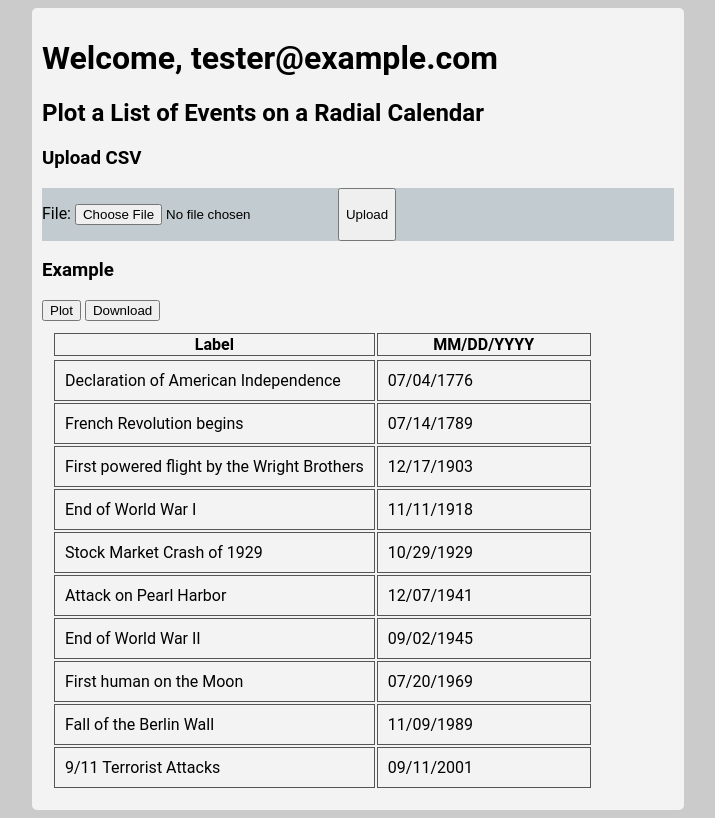
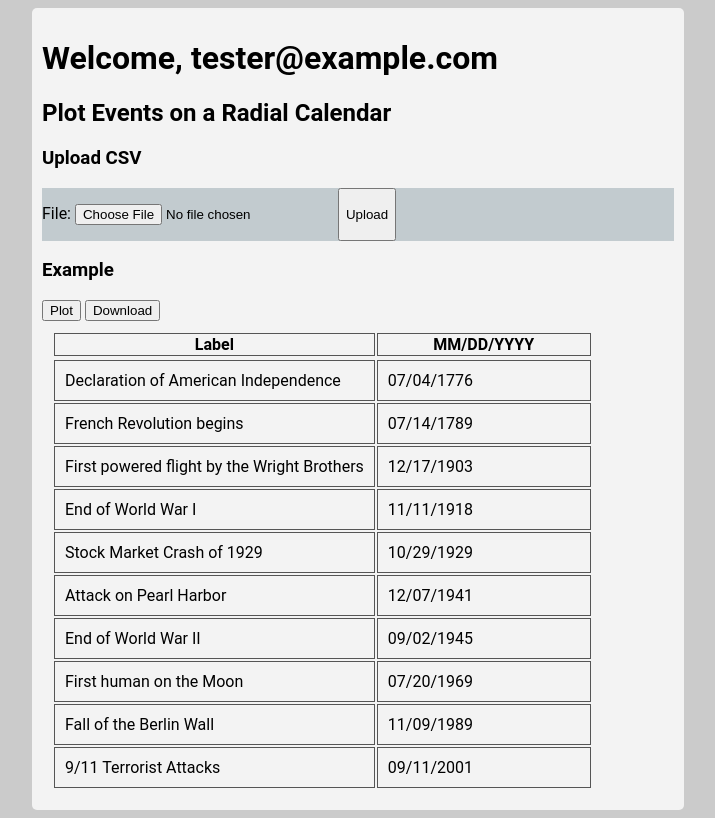
Before and after one commit to qrkourier/zrok_django_radial_calendar, a Django app: page / in a window 1280 px wide. Shown: the whole page, without its empty margins (282-997 px from the left). Run offline with Django 4.2, Linux system fonts and the light colour scheme; parts of the project's set-up code (start-up, migrations or seed data) failed here and were passed over.

Commit message:
refine title

```diff
--- a/radial_calendar/templates/index.html
+++ b/radial_calendar/templates/index.html
@@ -41,7 +41,7 @@ function submitDemoFile() {
 
 <div class="container">
     <h1>Welcome, {{ email }}</h1>
-    <h2>Plot a List of Events on a Radial Calendar</h2>
+    <h2>Plot Events on a Radial Calendar</h2>
 
     <h3>Upload CSV</h3>
         <form method="post" enctype="multipart/form-data">
```
